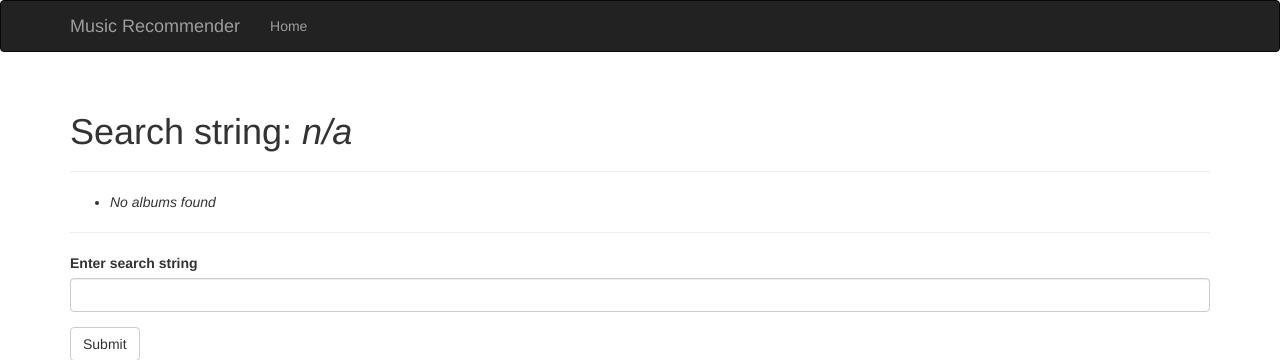
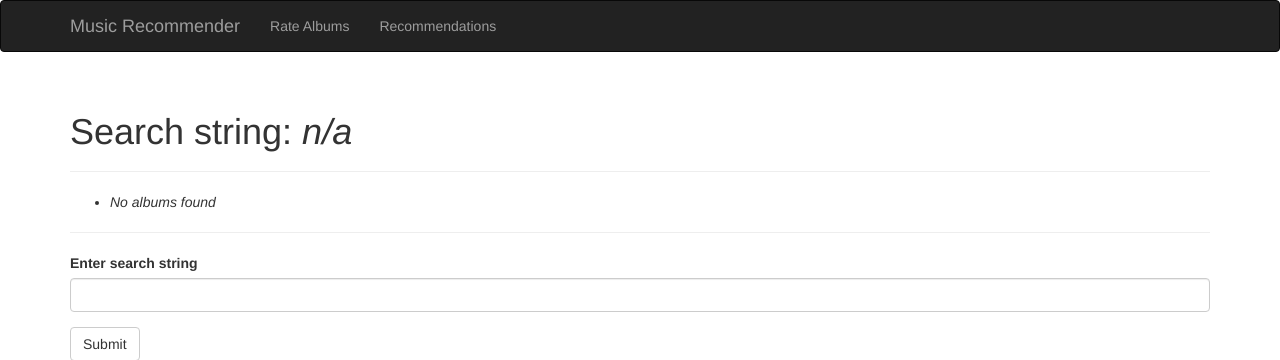
Before and after one commit to snowch/demo_2710, a Flask app: page / in a window 1280 px wide. Shown: the top 360 px of the page. Run offline with Flask 2, Linux system fonts and the light colour scheme; parts of the project's set-up code (start-up, migrations or seed data) failed here and were passed over; some libraries are stand-ins or nearby versions.

Commit message:
add placeholder page for recommendations

```diff
--- a/web_app/app/main/views.py
+++ b/web_app/app/main/views.py
@@ -1,4 +1,4 @@
-from flask import Flask, render_template, session, redirect, url_for
+from flask import Flask, render_template, session, redirect, url_for, make_response
 from . import forms
 from . import models
 from .. import app
@@ -25,3 +25,7 @@ def index():
             form=form,
             name=session.get('name'),
             albums=session.get('albums'))
+
+@app.route('/recommendations', methods=['GET', 'POST'])
+def recommendations():
+    return render_template('coming_soon.html')
--- a/web_app/app/templates/base.html
+++ b/web_app/app/templates/base.html
@@ -22,7 +22,10 @@
         </div>
         <div class="navbar-collapse collapse">
             <ul class="nav navbar-nav">
-                <li><a href="/">Home</a></li>
+                <li><a href="{{ url_for('index') }}">Rate Albums</a></li>
+            </ul>
+            <ul class="nav navbar-nav">
+                <li><a href="{{ url_for('recommendations') }}">Recommendations</a></li>
             </ul>
         </div>
     </div>
--- a/web_app/app/templates/user.html
+++ b/web_app/app/templates/coming_soon.html
@@ -1,9 +1,9 @@
 {% extends "base.html" %}
 
-{% block title %}Flasky{% endblock %}
+{% block title %}Coming soon{% endblock %}
 
 {% block page_content %}
 <div class="page-header">
-    <h1>Hello, {{ name }}!</h1>
+    <b>Album recommendations coming soon...</b>
 </div>
 {% endblock %}
```
